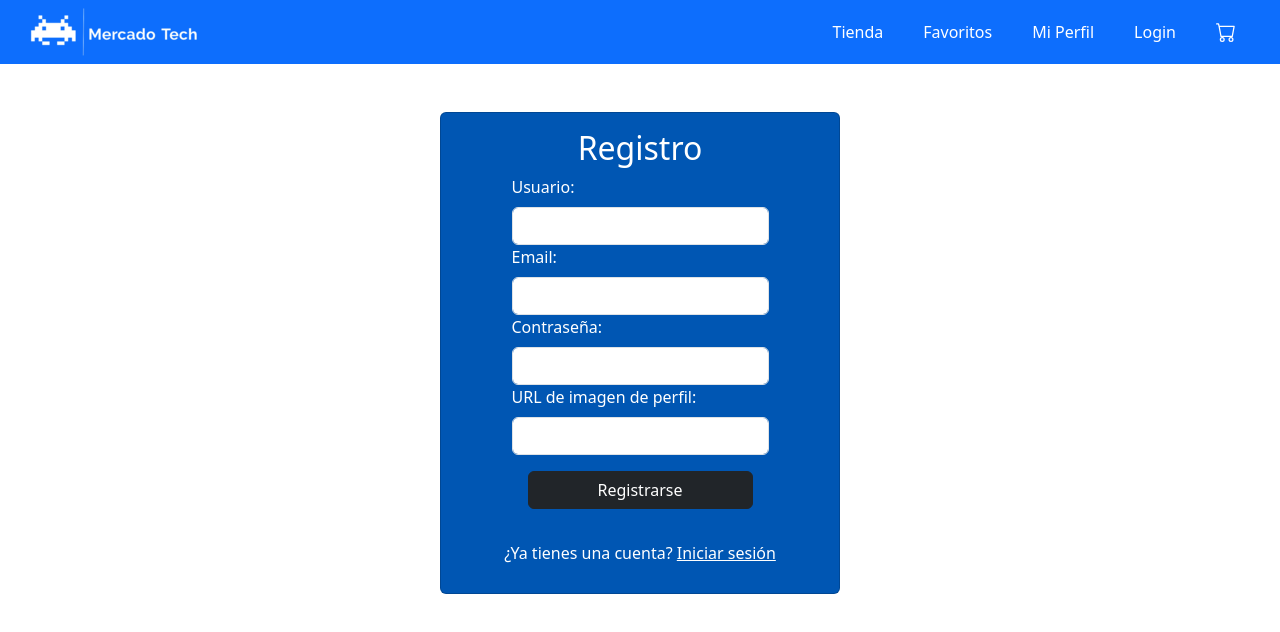
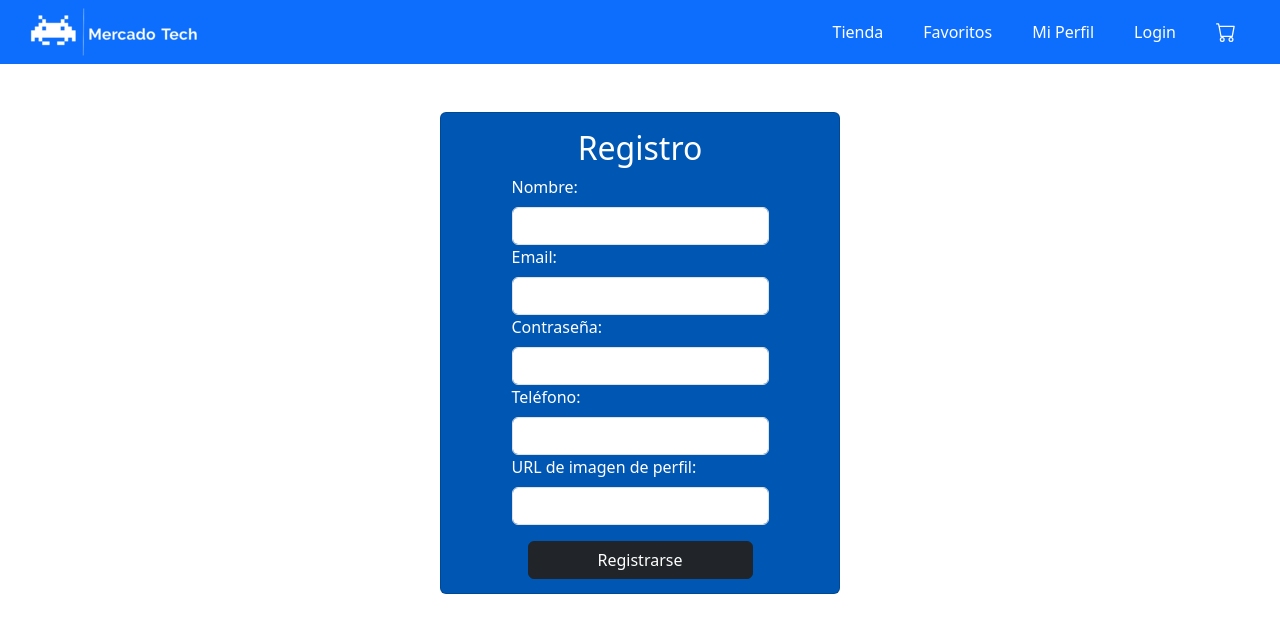
Before and after one commit to Fabi-daza/Mercado-tech, a React (Vite) app in the folder frontend/: page /Registro in a window 1280 px wide. Shown: the top 632 px of the page. Built offline with nearby package versions, Linux system fonts and the light colour scheme.

Commit message:
Mejoras al cambio anterior

```diff
--- a/frontend/src/views/PublicarProducto.jsx
+++ b/frontend/src/views/PublicarProducto.jsx
@@ -7,12 +7,15 @@
   const { user } = useContext(MyContext);
   const navigate = useNavigate();
 
-  // Asegúrate de que 'user' esté definido antes de usar sus propiedades
+
   const initialUsername = user ? user.username : '';
 
   const [formData, setFormData] = useState({
     username: initialUsername,
-    image: '', // Cambiado a una cadena para almacenar la URL en lugar de un archivo
+    productName: '',
+    description: '',
+    price: '',
+    image: '',
   });
 
   const handleInputChange = (event) => {
@@ -77,6 +80,7 @@
               <Form.Control
                 type='text'
                 name='image'
+                value={formData.image}
                 onChange={handleInputChange}
                 style={{ backgroundColor: '#fff', color: '#000' }}
               />
--- a/frontend/src/views/Registrarte/Registro.jsx
+++ b/frontend/src/views/Registrarte/Registro.jsx
@@ -7,10 +7,11 @@
 
 const Registro = () => {
   const [formData, setFormData] = useState({
-    username: '',
+    nombre: '',
     email: '',
     password: '',
-    image: '', // Cambiado a una cadena para almacenar la URL en lugar de un archivo
+    telefono: '',
+    imagen: '',
   });
 
   const handleInputChange = (e) => {
@@ -29,15 +30,15 @@
   return (
     <Container fluid className='d-flex justify-content-center mt-5'>
       <Card style={{ width: '400px', backgroundColor: '#0056b3', color: 'white' }}>
-        <Card.Body style={{height: '480px'}}>
+        <Card.Body style={{ height: '480px' }}>
           <h2 className='text-center'>Registro</h2>
           <Form onSubmit={handleRegister} className='d-flex flex-column'>
-            <Form.Group controlId='formUsername'>
-              <Form.Label>Usuario:</Form.Label>
+            <Form.Group controlId='formNombre'>
+              <Form.Label>Nombre:</Form.Label>
               <Form.Control
                 type='text'
-                name='username'
-                value={formData.username}
+                name='nombre'
+                value={formData.nombre}
                 onChange={handleInputChange}
                 required
               />
@@ -65,9 +66,25 @@
               />
             </Form.Group>
 
-            <Form.Group controlId='formImage'>
+            <Form.Group controlId='formTelefono'>
+              <Form.Label>Teléfono:</Form.Label>
+              <Form.Control
+                type='text'
+                name='telefono'
+                value={formData.telefono}
+                onChange={handleInputChange}
+                required
+              />
+            </Form.Group>
+
+            <Form.Group controlId='formImagen'>
               <Form.Label>URL de imagen de perfil:</Form.Label>
-              <Form.Control type='text' name='image' onChange={handleInputChange} />
+              <Form.Control
+                type='text'
+                name='imagen'
+                onChange={handleInputChange}
+                required
+              />
             </Form.Group>
 
             <Button variant='dark' type='submit' block className='m-3'>
```
Also changed, not shown: 1 other file (tests, documents, lock files or other folders).
